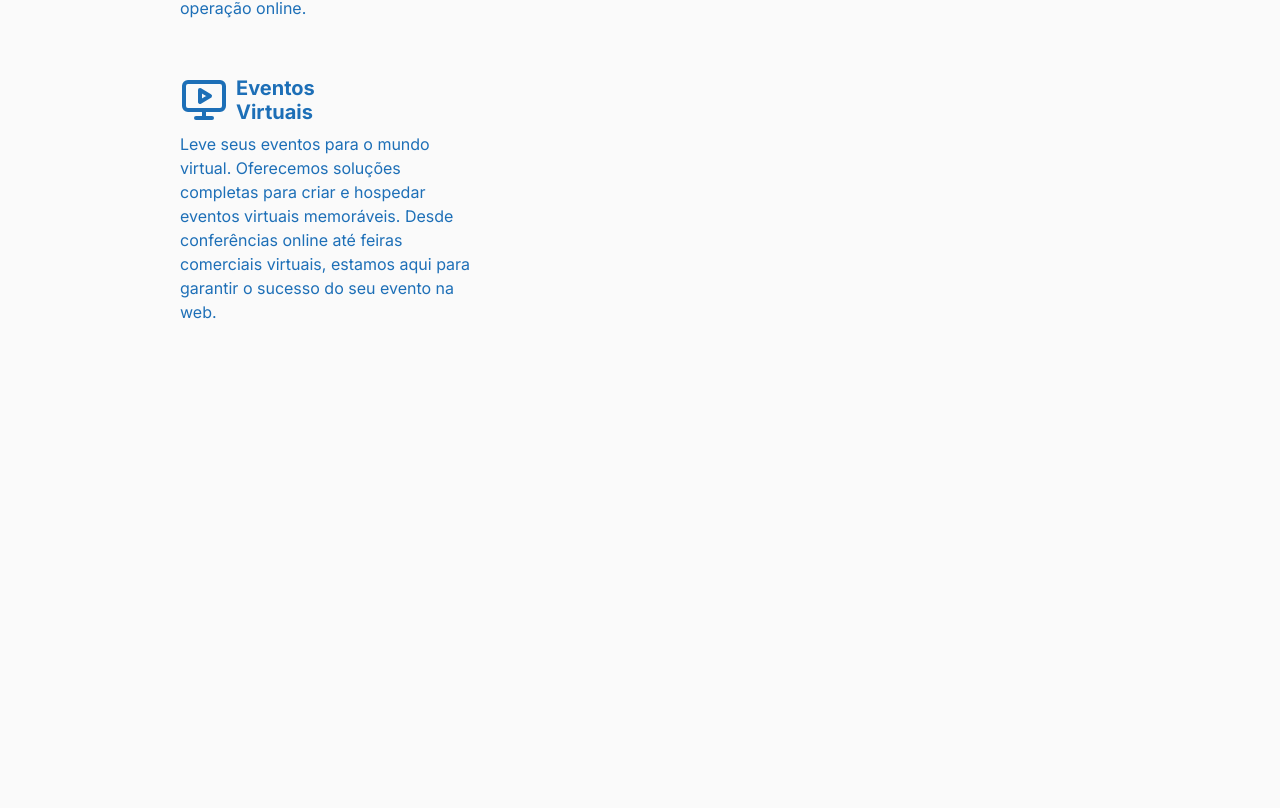
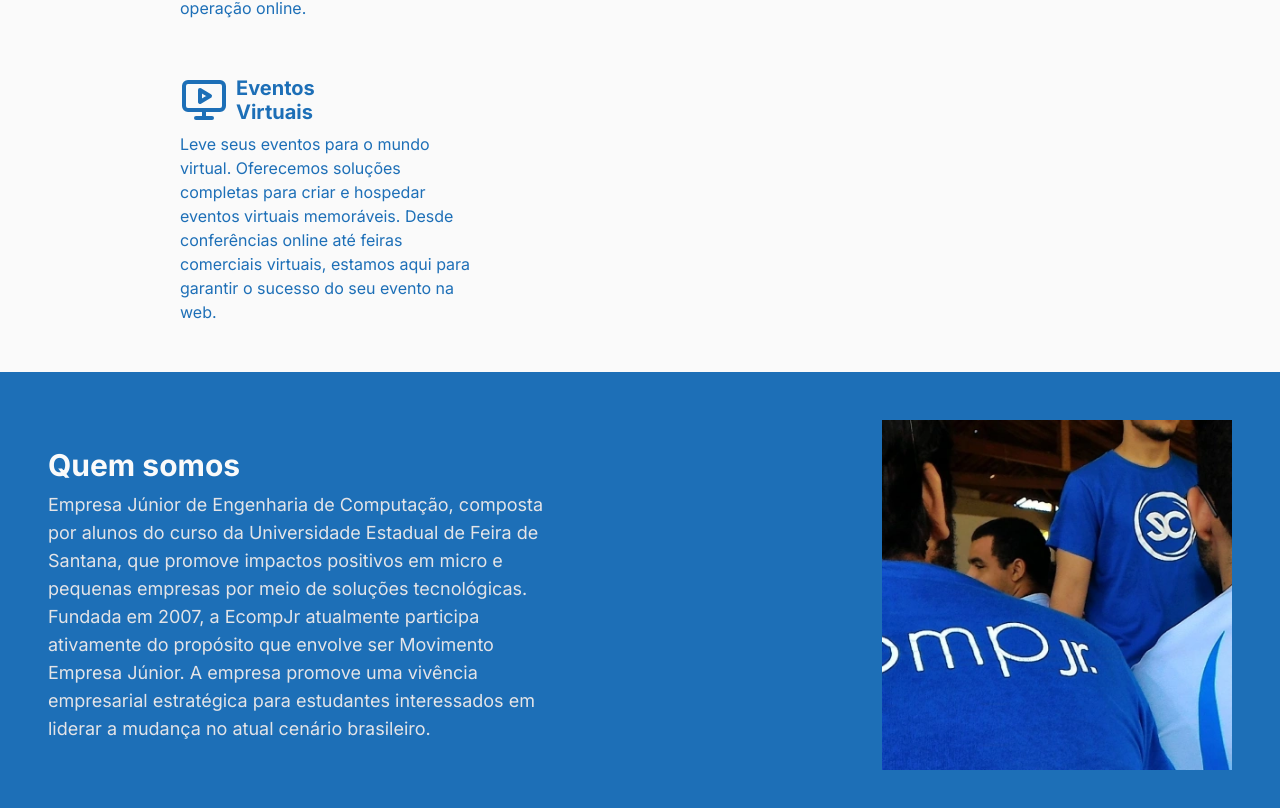
Before and after one commit to jnaraujo/prosel-ecompjr, a React (Vite) app in the folder web/: page / in a window 1280 px wide. Shown: the part 1880-2688 px from the top of the page. Before the commit the page ends 2252 px from the top, so only its background shows below. Built offline with nearby package versions, Linux system fonts and the light colour scheme.

Commit message:
✨ feat: add AboutUs

```diff
--- /dev/null
+++ b/web/src/components/layouts/about-us.tsx
@@ -0,0 +1,28 @@
+import image from "../../assets/aboutus.webp"
+
+export default function AboutUs() {
+  return (
+    <section className="bg-brand-blue">
+      <div className="container grid w-full grid-cols-1 items-center gap-8 py-12 md:grid-cols-[3fr_2fr] md:gap-20">
+        <div className="space-y-2">
+          <h2 className="text-3xl font-bold text-zinc-50">Quem somos</h2>
+          <p className="max-w-[500px] text-zinc-200 md:text-lg">
+            Empresa Júnior de Engenharia de Computação, composta por alunos do
+            curso da Universidade Estadual de Feira de Santana, que promove
+            impactos positivos em micro e pequenas empresas por meio de soluções
+            tecnológicas. Fundada em 2007, a EcompJr atualmente participa
+            ativamente do propósito que envolve ser Movimento Empresa Júnior. A
+            empresa promove uma vivência empresarial estratégica para estudantes
+            interessados em liderar a mudança no atual cenário brasileiro.
+          </p>
+        </div>
+
+        <img
+          className="w-full justify-self-end md:h-[350px] md:w-fit"
+          src={image}
+          alt="EcompJr"
+        />
+      </div>
+    </section>
+  )
+}
--- a/web/src/routes/home.tsx
+++ b/web/src/routes/home.tsx
@@ -1,3 +1,4 @@
+import AboutUs from "../components/layouts/about-us"
 import Hero from "../components/layouts/hero"
 import MissionVisionValues from "../components/layouts/mission-vision-values"
 import OurServices from "../components/layouts/our-services"
@@ -8,6 +9,7 @@ export default function Home() {
       <Hero />
       <MissionVisionValues />
       <OurServices />
+      <AboutUs />
     </>
   )
 }
```
Also changed, not shown: web/src/assets/aboutus.webp (added).
